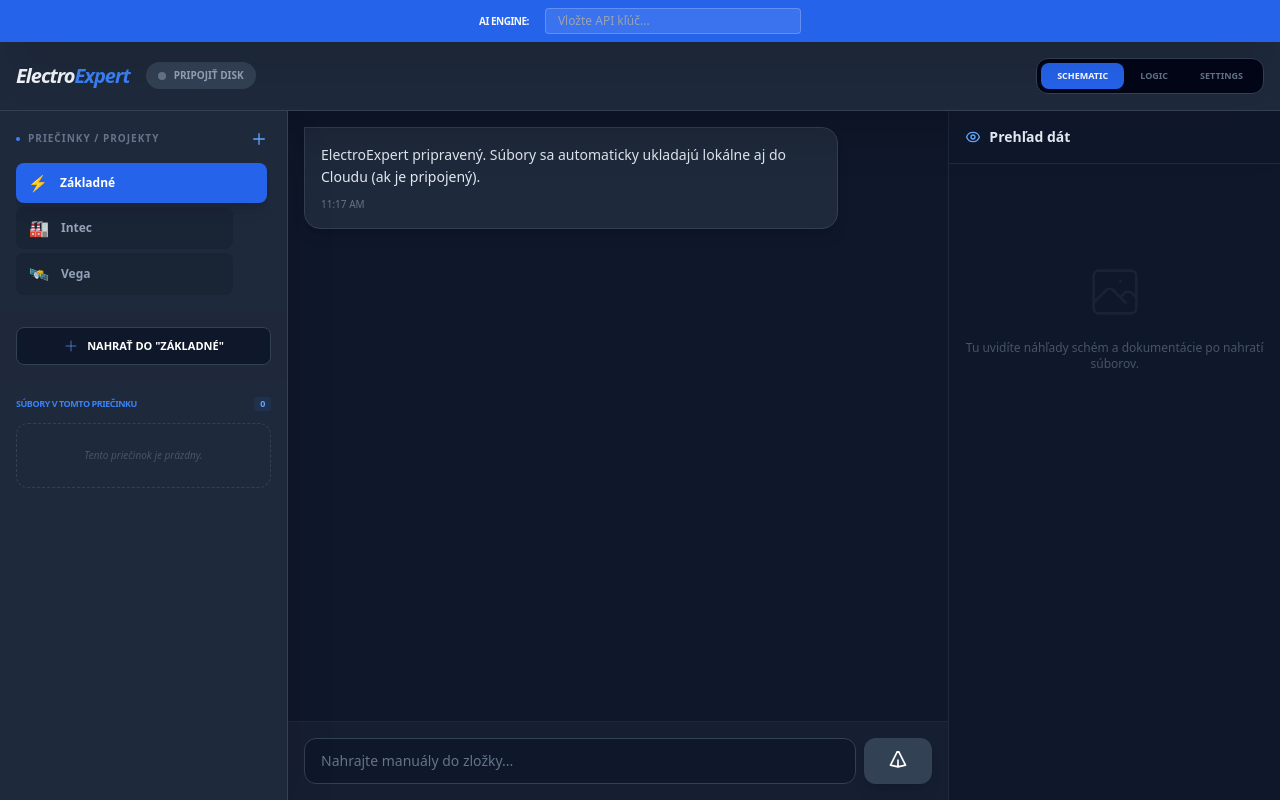
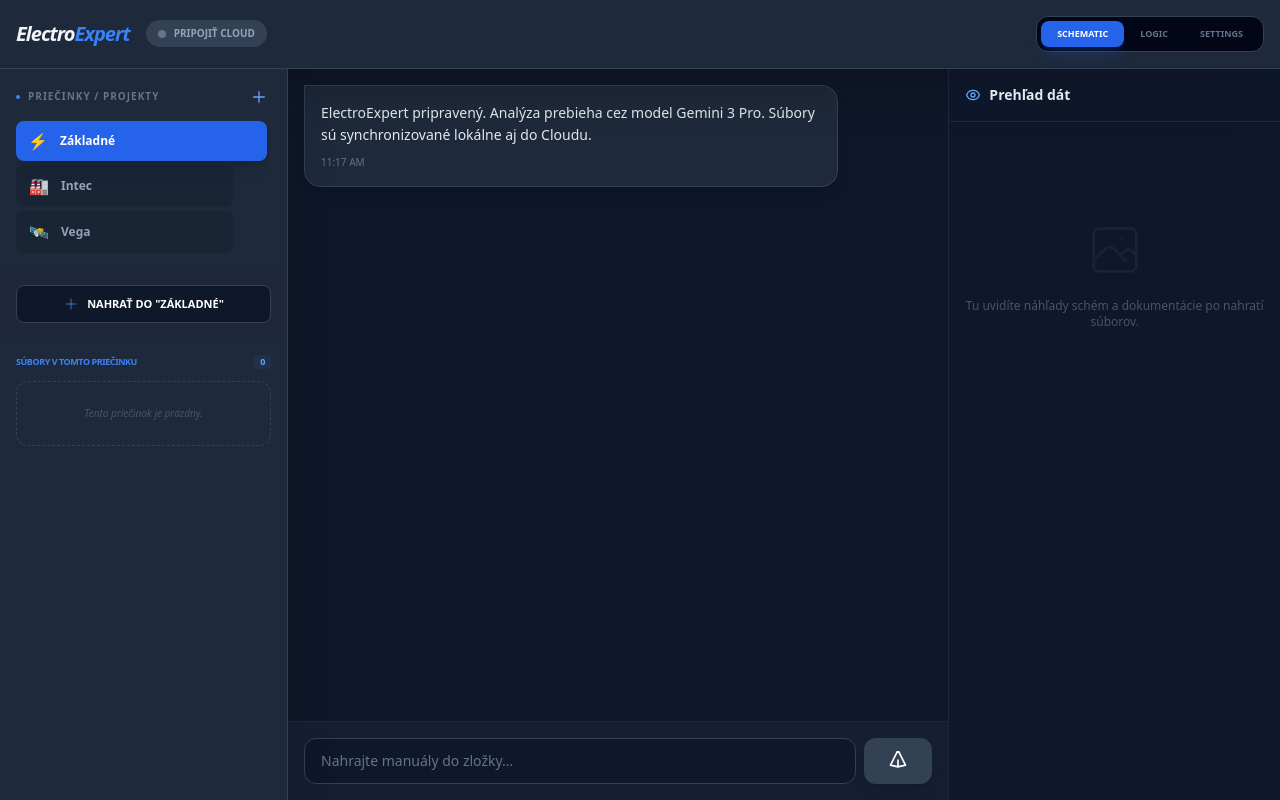
Before and after one commit to tuliverkel-dotcom/ElectroExpert, a React (Vite) app: page / in a window 1280 px wide. Both pictures are taken after typing "Sample123", "Sample123" into the empty fields and a click on the button "VYTVORIŤ A VSTÚPIŤ". Built offline with nearby package versions, Linux system fonts and the light colour scheme.

Commit message:
Add files via upload

```diff
--- a/App.tsx
+++ b/App.tsx
@@ -11,8 +11,6 @@ import LoginGate from './components/LoginGate';
 
 const App: React.FC = () => {
   const [isLocked, setIsLocked] = useState(true);
-  const [apiKey, setApiKey] = useState(localStorage.getItem('ee_api_key') || '');
-  const [showKeyInput, setShowKeyInput] = useState(!apiKey);
   const [driveStatus, setDriveStatus] = useState<'off' | 'on' | 'loading'>('off');
   const [syncingFiles, setSyncingFiles] = useState<Set<string>>(new Set());
 
@@ -31,7 +29,7 @@ const App: React.FC = () => {
     {
       id: 'welcome',
       role: 'assistant',
-      content: 'ElectroExpert pripravený. Súbory sa automaticky ukladajú lokálne aj do Cloudu (ak je pripojený).',
+      content: 'ElectroExpert pripravený. Analýza prebieha cez model Gemini 3 Pro. Súbory sú synchronizované lokálne aj do Cloudu.',
       timestamp: Date.now(),
     },
   ]);
@@ -87,16 +85,7 @@ const App: React.FC = () => {
       setDriveStatus(success ? 'on' : 'off');
     } catch (e) {
       setDriveStatus('off');
-      alert("Pripojenie zlyhalo.");
-    }
-  };
-
-  const saveKey = (key: string) => {
-    const trimmed = key.trim();
-    if (trimmed.length > 10) {
-      localStorage.setItem('ee_api_key', trimmed);
-      setApiKey(trimmed);
-      setShowKeyInput(false);
+      alert("Pripojenie k Google Drive zlyhalo.");
     }
   };
 
@@ -138,11 +127,6 @@ const App: React.FC = () => {
   };
 
   const handleSendMessage = async (text: string) => {
-    if (!apiKey) {
-      setShowKeyInput(true);
-      return;
-    }
-
     const userMsg: Message = { id: Date.now().toString(), role: 'user', content: text, timestamp: Date.now() };
     const updatedMessages = [...messages, userMsg];
     setMessages(updatedMessages);
@@ -150,7 +134,7 @@ const App: React.FC = () => {
 
     try {
       const visibleManuals = allManuals.filter(m => m.baseId === activeBaseId);
-      const { text: responseText } = await analyzeManual(text, visibleManuals, currentMode, updatedMessages, apiKey);
+      const { text: responseText } = await analyzeManual(text, visibleManuals, currentMode, updatedMessages);
       setMessages((prev) => [...prev, { id: Date.now().toString(), role: 'assistant', content: responseText, timestamp: Date.now() }]);
     } catch (error: any) {
       setMessages((prev) => [...prev, {
@@ -168,20 +152,6 @@ const App: React.FC = () => {
 
   return (
     <div className="flex flex-col h-screen bg-slate-900 text-slate-100 font-sans selection:bg-blue-500/30">
-      {showKeyInput && (
-        <div className="bg-blue-600 p-2 flex items-center justify-center gap-4 z-[60] shadow-2xl">
-          <span className="text-[10px] font-black uppercase tracking-tighter">AI Engine:</span>
-          <div className="flex gap-2">
-            <input
-              type="password"
-              placeholder="Vložte API kľúč..."
-              className="bg-white/10 text-white px-3 py-1 rounded border border-white/20 text-xs w-64 outline-none focus:bg-white focus:text-slate-900"
-              onKeyDown={(e) => e.key === 'Enter' && saveKey((e.target as HTMLInputElement).value)}
-            />
-          </div>
-        </div>
-      )}
-
       <header className="bg-slate-800 border-b border-slate-700 p-4 flex justify-between items-center shadow-2xl relative z-10">
         <div className="flex items-center gap-4">
           <h1 className="text-xl font-black italic tracking-tighter">Electro<span className="text-blue-500">Expert</span></h1>
@@ -192,7 +162,7 @@ const App: React.FC = () => {
             }`}
           >
             <div className={`w-2 h-2 rounded-full ${driveStatus === 'on' ? 'bg-green-500 animate-pulse' : 'bg-slate-500'}`}></div>
-            {driveStatus === 'on' ? 'DISK: PRIPOJENÝ' : 'PRIPOJIŤ DISK'}
+            {driveStatus === 'on' ? 'CLOUD AKTÍVNY' : 'PRIPOJIŤ CLOUD'}
           </button>
         </div>
 
@@ -202,7 +172,7 @@ const App: React.FC = () => {
                <button
                  key={mode}
                  onClick={() => setCurrentMode(mode as AnalysisMode)}
-                 className={`px-4 py-1.5 rounded-lg text-[9px] font-black transition-all ${currentMode === mode ? 'bg-blue-600 text-white' : 'text-slate-500 hover:text-slate-300'}`}
+                 className={`px-4 py-1.5 rounded-lg text-[9px] font-black transition-all ${currentMode === mode ? 'bg-blue-600 text-white shadow-lg shadow-blue-600/20' : 'text-slate-500 hover:text-slate-300'}`}
                >
                  {mode}
                </button>
--- a/services/gemini.ts
+++ b/services/gemini.ts
@@ -6,39 +6,38 @@ export const analyzeManual = async (
   prompt: string,
   manuals: ManualFile[],
   mode: AnalysisMode,
-  history: Message[],
-  apiKey: string,
-  activeBase?: KnowledgeBase
+  history: Message[]
 ): Promise<{ text: string; sources?: any[] }> => {
 
-  if (!apiKey || apiKey.length < 10) {
-    throw new Error("NEPLATNY_KLUC");
-  }
+  // Inicializácia podľa striktných pravidiel SDK
+  const ai = new GoogleGenAI({ apiKey: process.env.API_KEY as string });
 
-  const ai = new GoogleGenAI({ apiKey });
-  // Používame najnovší model Gemini 3 Flash pre rýchlosť a stabilitu
-  const modelName = 'gemini-3-flash-preview';
+  // Pre technickú analýzu manuálov volíme Pro model
+  const modelName = 'gemini-3-pro-preview';
 
-  const systemInstruction = `Si elitný technický inžinier a poradca pre elektro produkty.
-Máš k dispozícii tieto manuály a technickú dokumentáciu: ${manuals.map(m => m.name).join(', ')}.
+  const systemInstruction = `Si elitný technický inžinier a expert na elektroinštalácie.
+Tvojou úlohou je radiť používateľom na základe poskytnutých manuálov.
+Pracuješ v režime: ${mode}.
 
-Tvoje úlohy:
-1. Odpovedaj stručne, technicky presne a výhradne v slovenčine.
-2. Ak navrhuješ zapojenie alebo logiku, VŽDY použi Mermaid diagram v bloku \`\`\`mermaid.
-3. V režime SCHEMATIC sa sústreď na piny a zapojenie.
-4. V režime LOGIC na sekvenciu operácií.
-5. V režime SETTINGS na parametre a konfiguráciu.
+Pravidlá:
+1. Odpovedaj výhradne v slovenčine, technicky presne a stručne.
+2. Ak je to relevantné pre pochopenie zapojenia, generuj Mermaid diagram v bloku \`\`\`mermaid.
+3. Vždy sa odkazuj na konkrétne informácie z manuálov.
+4. Ak informácia v manuáli chýba, upozorni na to a navrhni bezpečný štandardný postup.
 
-Pracuj len s informáciami z poskytnutých manuálov. Ak niečo v manuáli nie je, priznaj to a navrhni všeobecný technický postup.`;
+Manuály k dispozícii: ${manuals.map(m => m.name).join(', ')}.`;
 
+  // Filtrujeme históriu tak, aby sme neposielali aktuálnu správu dvakrát
+  // a obmedzujeme počet správ kvôli veľkosti payloadu (base64 dáta sú náročné)
   const chatHistory = history
-    .slice(-6) // Zvýšený kontext histórie
     .filter(m => !m.id.startsWith('err-'))
+    .slice(0, -1) // Vynecháme poslednú správu, ktorú pridáme nižšie s manuálmi
     .map(m => ({
       role: m.role === 'user' ? 'user' : 'model',
       parts: [{ text: m.content }]
     }));
 
+  // Pripravíme manuály ako inline dáta
   const manualParts = manuals.map(manual => ({
     inlineData: {
       mimeType: manual.type,
@@ -55,22 +54,27 @@ Pracuj len s informáciami z poskytnutých manuálov. Ak niečo v manuáli nie j
           role: 'user',
           parts: [
             ...manualParts,
-            { text: `Aktuálny režim analýzy: ${mode}. Otázka: ${prompt}` }
+            { text: prompt }
           ]
         }
       ] as any,
       config: {
         systemInstruction,
-        temperature: 0.1, // Nižšia teplota pre presnejšie technické fakty
+        temperature: 0.2,
       }
     });
 
-    return { text: response.text || "AI neodpovedala." };
+    const text = response.text;
+    if (!text) throw new Error("Model nevrátil žiadny text.");
+
+    return { text };
   } catch (err: any) {
-    console.error("Gemini API Error:", err);
-    if (err.message?.includes('404')) {
-      throw new Error("Model Gemini 3 Flash nie je dostupný pre tento kľúč alebo región.");
+    console.error("Gemini API Error Detail:", err);
+
+    if (err.message?.includes('fetch')) {
+      throw new Error("Sieťové spojenie s AI zlyhalo. Skontrolujte veľkosť nahraných súborov.");
     }
-    throw new Error(err.message || "Chyba komunikácie s AI");
+
+    throw new Error(err.message || "Nepodarilo sa získať odpoveď od AI.");
   }
 };
```
